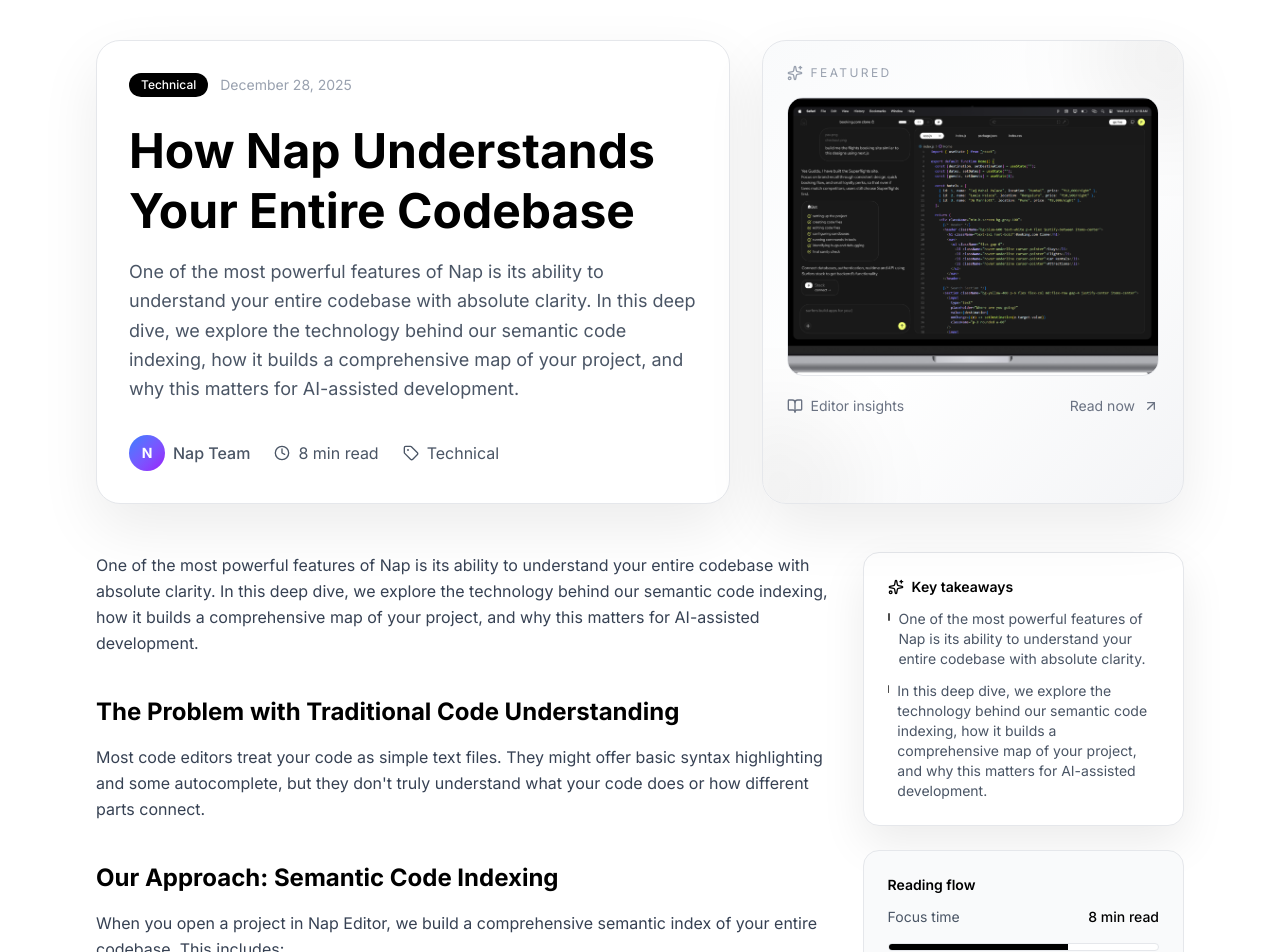
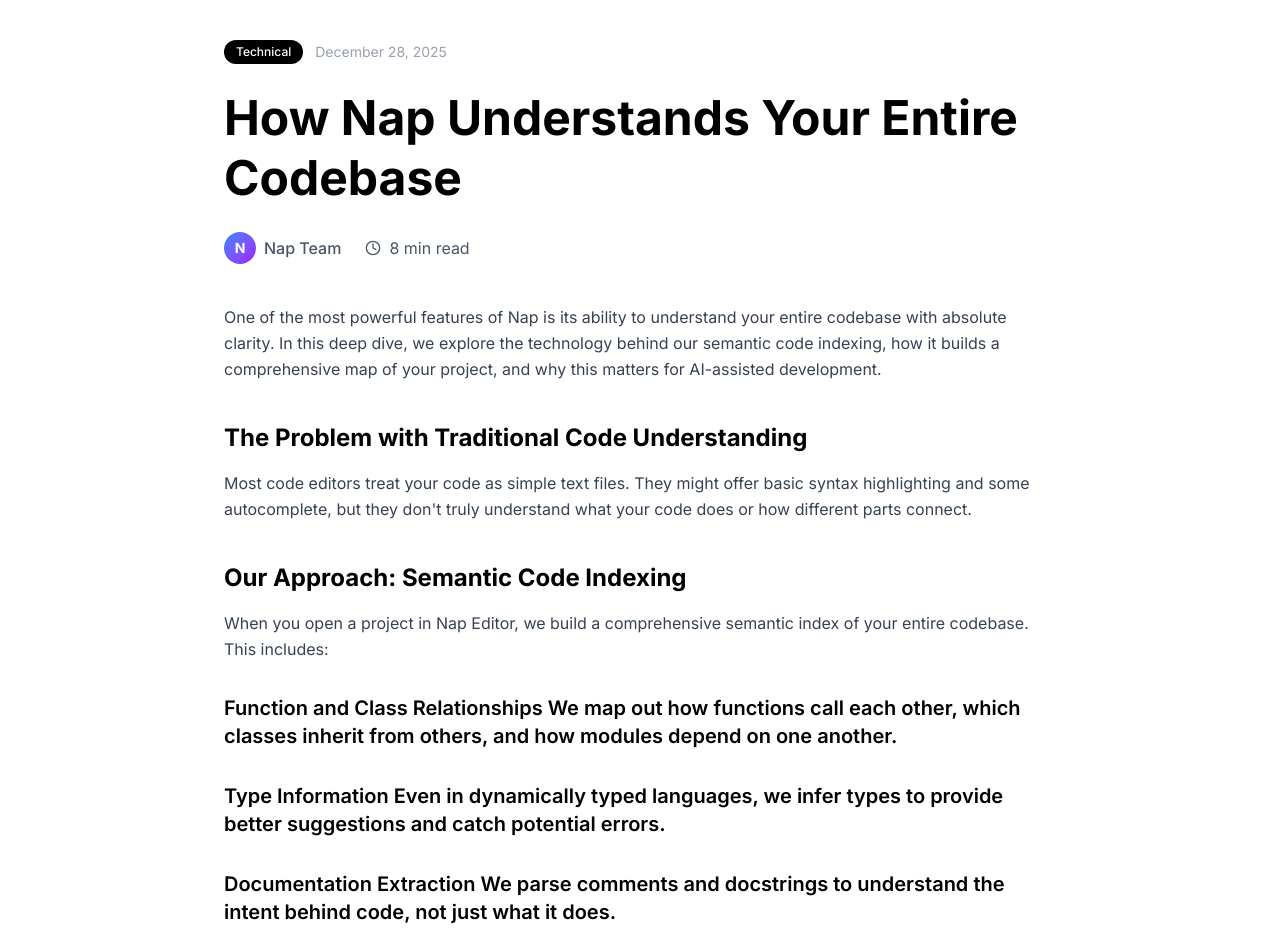
Before and after one commit to farzeenilyaszargar/nap-ide, a Next.js app: page /blogs/understanding-your-codebase in a window 1280 px wide. Shown: the part 160-1112 px from the top of the page. Built offline with nearby package versions, Linux system fonts and the light colour scheme.

Commit message:
Revert "Enhance blog article layout with visuals"
This reverts commit f05b84423d23652adbc1d4660905fe597b521c7d.

```diff
--- a/app/(other pages)/blogs/[slug]/page.tsx
+++ b/app/(other pages)/blogs/[slug]/page.tsx
@@ -1,7 +1,6 @@
 import { notFound } from "next/navigation";
 import Link from "next/link";
-import Image from "next/image";
-import { ArrowLeft, Clock, Sparkles, Tag, BookOpen, ArrowUpRight } from "lucide-react";
+import { ArrowLeft, Clock, User } from "lucide-react";
 
 import Header from "@/components/header";
 import Footer from "@/components/footer";
@@ -26,17 +25,11 @@ export default async function BlogPage({ params }: BlogPageProps) {
         notFound();
     }
 
-    const takeaways = blog.excerpt
-        .split(".")
-        .map((item) => item.trim())
-        .filter(Boolean)
-        .slice(0, 3);
-
     return (
         <div className="min-h-screen flex flex-col bg-white">
             <Header />
 
-            <main className="flex-1 max-w-6xl mx-auto px-4 sm:px-6 lg:px-8 py-20">
+            <main className="flex-1 max-w-4xl mx-auto px-4 sm:px-6 lg:px-8 py-20">
                 {/* Back Button */}
                 <Link
                     href="/blogs"
@@ -48,28 +41,21 @@ export default async function BlogPage({ params }: BlogPageProps) {
 
                 {/* Article Header */}
                 <article>
-                    <header className="mb-12">
-                        <div className="grid gap-8 lg:grid-cols-[1.2fr_0.8fr] lg:items-stretch">
-                            <div className="flex flex-col justify-between rounded-3xl border border-gray-200 bg-white p-8 shadow-[0_24px_60px_rgba(0,0,0,0.08)]">
-                                <div>
-                                    <div className="flex flex-wrap items-center gap-3 mb-6">
+                    <header className="mb-10">
+                        <div className="flex items-center gap-3 mb-6">
                             <span className="bg-black text-white text-xs font-medium px-3 py-1 rounded-full">
                                 {blog.category}
                             </span>
                             <span className="text-gray-400 text-sm">{blog.date}</span>
                         </div>
 
-                                    <h2 className="text-4xl md:text-5xl font-bold text-black mb-4 leading-tight">
+                        <h2 className="text-4xl md:text-5xl font-bold text-black mb-6 leading-tight">
                             {blog.title}
                         </h2>
-                                    <p className="text-gray-600 text-lg leading-relaxed">
-                                        {blog.excerpt}
-                                    </p>
-                                </div>
 
-                                <div className="mt-8 flex flex-wrap items-center gap-6 text-gray-600">
+                        <div className="flex items-center gap-6 text-gray-600">
                             <div className="flex items-center gap-2">
-                                        <div className="w-9 h-9 bg-gradient-to-br from-blue-500 to-purple-600 rounded-full flex items-center justify-center text-white font-bold text-sm">
+                                <div className="w-8 h-8 bg-gradient-to-br from-blue-500 to-purple-600 rounded-full flex items-center justify-center text-white font-bold text-sm">
                                     {blog.author.charAt(0)}
                                 </div>
                                 <span className="font-medium">{blog.author}</span>
@@ -78,50 +64,13 @@ export default async function BlogPage({ params }: BlogPageProps) {
                                 <Clock className="w-4 h-4" />
                                 <span>{blog.readTime}</span>
                             </div>
-                                    <div className="flex items-center gap-2">
-                                        <Tag className="w-4 h-4" />
-                                        <span>{blog.category}</span>
-                                    </div>
-                                </div>
-                            </div>
-
-                            <div className="relative overflow-hidden rounded-3xl border border-gray-200 bg-gradient-to-br from-gray-50 via-white to-gray-100 p-6 shadow-[0_24px_60px_rgba(0,0,0,0.08)]">
-                                <div className="absolute -right-16 -top-16 h-40 w-40 rounded-full bg-black/5 blur-2xl" />
-                                <div className="absolute -left-16 -bottom-16 h-40 w-40 rounded-full bg-black/5 blur-2xl" />
-                                <div className="relative h-full">
-                                    <div className="flex items-center gap-2 text-xs uppercase tracking-[0.2em] text-gray-400 mb-4">
-                                        <Sparkles className="w-4 h-4" />
-                                        Featured
-                                    </div>
-                                    <div className="aspect-[4/3] w-full overflow-hidden rounded-2xl border border-gray-200 bg-white">
-                                        <Image
-                                            src={blog.image}
-                                            alt={blog.title}
-                                            width={800}
-                                            height={600}
-                                            className="h-full w-full object-cover"
-                                        />
-                                    </div>
-                                    <div className="mt-5 flex items-center justify-between text-sm text-gray-500">
-                                        <span className="inline-flex items-center gap-2">
-                                            <BookOpen className="w-4 h-4" />
-                                            Editor insights
-                                        </span>
-                                        <span className="inline-flex items-center gap-2">
-                                            Read now
-                                            <ArrowUpRight className="w-4 h-4" />
-                                        </span>
-                                    </div>
-                                </div>
-                            </div>
                         </div>
                     </header>
 
-                    <div className="grid gap-8 lg:grid-cols-[1.6fr_0.7fr]">
-                        <div>
                     {/* Article Content */}
                     <div className="prose prose-lg max-w-none">
                         {blog.content.split('\n\n').map((paragraph, index) => {
+                            // Check if it's a heading
                             if (paragraph.startsWith('## ')) {
                                 return (
                                     <h2 key={index} className="text-2xl font-bold text-black mt-10 mb-4">
@@ -136,6 +85,7 @@ export default async function BlogPage({ params }: BlogPageProps) {
                                     </h3>
                                 );
                             }
+                            // Check if it's a list item
                             if (paragraph.startsWith('- ')) {
                                 const items = paragraph.split('\n');
                                 return (
@@ -148,6 +98,7 @@ export default async function BlogPage({ params }: BlogPageProps) {
                                     </ul>
                                 );
                             }
+                            // Regular paragraph
                             return (
                                 <p key={index} className="text-gray-700 leading-relaxed mb-6">
                                     {paragraph}
@@ -155,42 +106,6 @@ export default async function BlogPage({ params }: BlogPageProps) {
                             );
                         })}
                     </div>
-                        </div>
-
-                        <aside className="space-y-6">
-                            <div className="rounded-2xl border border-gray-200 bg-white p-6 shadow-[0_18px_45px_rgba(0,0,0,0.08)]">
-                                <div className="flex items-center gap-2 text-sm font-semibold text-black mb-3">
-                                    <Sparkles className="w-4 h-4" />
-                                    Key takeaways
-                                </div>
-                                <ul className="space-y-3 text-sm text-gray-600">
-                                    {takeaways.map((item, idx) => (
-                                        <li key={idx} className="flex items-start gap-2">
-                                            <span className="mt-1 h-2 w-2 rounded-full bg-black/70" />
-                                            <span>{item.endsWith(".") ? item : `${item}.`}</span>
-                                        </li>
-                                    ))}
-                                </ul>
-                            </div>
-
-                            <div className="rounded-2xl border border-gray-200 bg-gray-50 p-6">
-                                <div className="text-sm font-semibold text-black mb-3">Reading flow</div>
-                                <div className="space-y-4 text-sm text-gray-600">
-                                    <div className="flex items-center justify-between">
-                                        <span>Focus time</span>
-                                        <span className="font-medium text-black">{blog.readTime}</span>
-                                    </div>
-                                    <div className="h-2 w-full rounded-full bg-white border border-gray-200 overflow-hidden">
-                                        <div className="h-full w-2/3 bg-black" />
-                                    </div>
-                                    <p className="text-xs text-gray-500">
-                                        Save this for later and continue right where you left off.
-                                    </p>
-                                </div>
-                            </div>
-                        </aside>
-                    </div>
-
                 </article>
 
                 {/* Footer CTA */}
```
Lines whose indentation alone changed are shown as unchanged.
